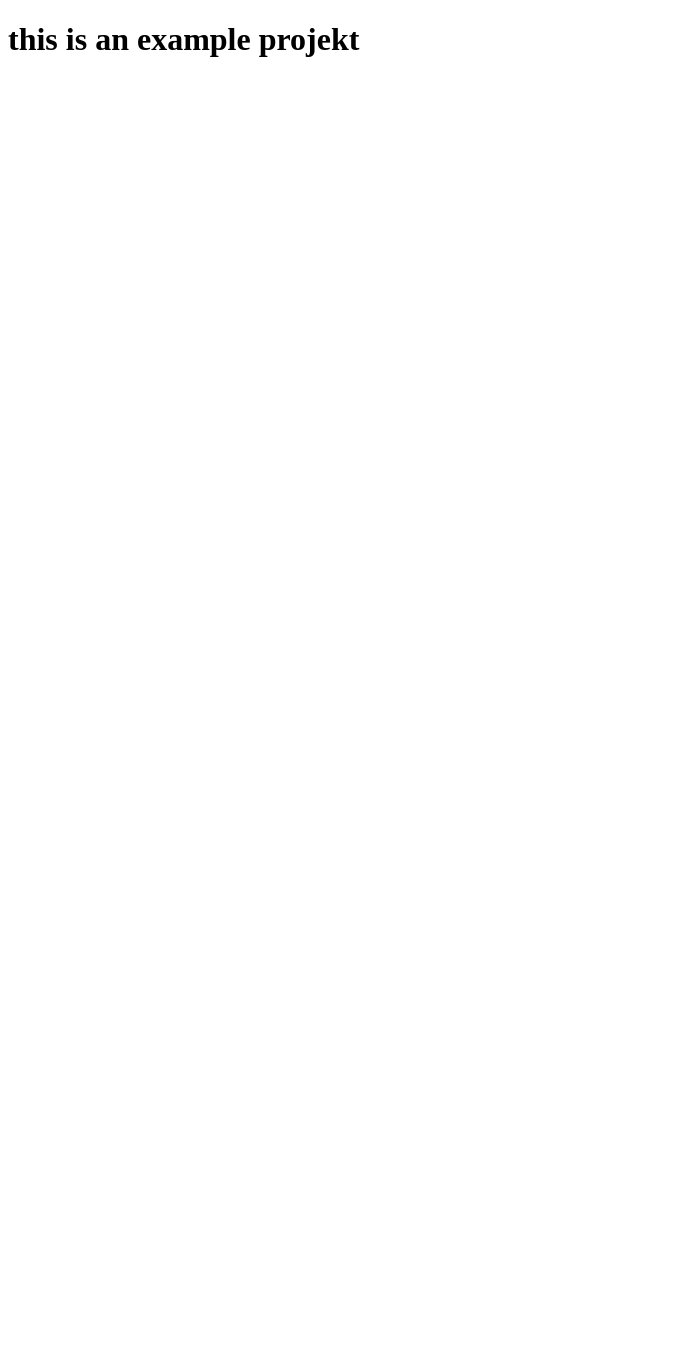
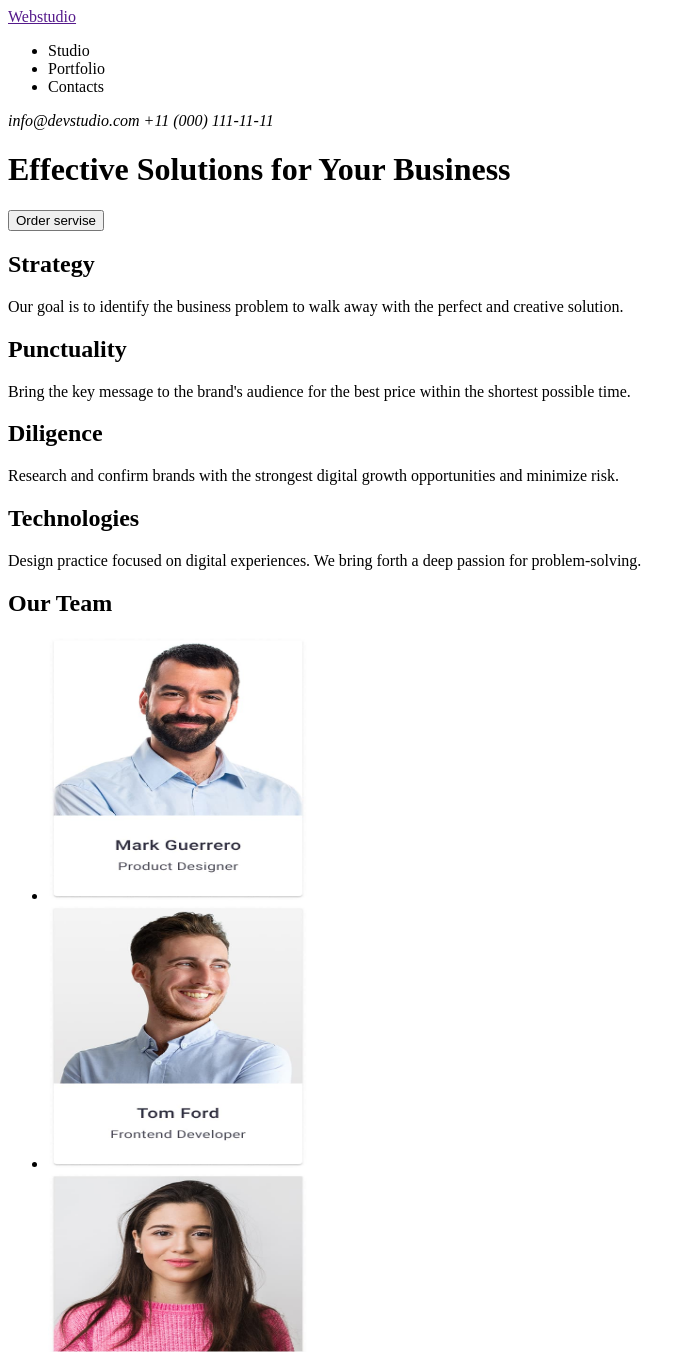
Before and after one commit to George-Riabov/goit-markup-hw-01, a plain HTML site: page index.html in a window 1280 px wide. Shown: the top 1352 px of the page, without its empty margins (0-696 px from the left). Before the commit the page ends 800 px from the top, so only its background shows below. Drawn offline with Linux system fonts and the light colour scheme.

Commit message:
add initial files

```diff
--- a/index.html
+++ b/index.html
@@ -6,6 +6,87 @@
     <title>Document</title>
   </head>
   <body>
-    <h1>this is an example projekt</h1>
+    <header>
+      <a href="">Webstudio </a>
+      <nav>
+        <ul>
+          <li>Studio</li>
+          <li>Portfolio</li>
+          <li>Contacts</li>
+        </ul>
+      </nav>
+
+      <address>info@devstudio.com +11 (000) 111-11-11</address>
+    </header>
+    <main>
+      <h1>Effective Solutions for Your Business</h1>
+      <button type="button">Order servise</button>
+      <section>
+        <h2>Strategy</h2>
+        <p>
+          Our goal is to identify the business problem to walk away with the
+          perfect and creative solution.
+        </p>
+        <h2>Punctuality</h2>
+        <p>
+          Bring the key message to the brand's audience for the best price
+          within the shortest possible time.
+        </p>
+        <h2>Diligence</h2>
+        <p>
+          Research and confirm brands with the strongest digital growth
+          opportunities and minimize risk.
+        </p>
+        <h2>Technologies</h2>
+        <p>
+          Design practice focused on digital experiences. We bring forth a deep
+          passion for problem-solving.
+        </p>
+      </section>
+      <section>
+        <h2>Our Team</h2>
+        <ul>
+          <li>
+            <img
+              src="images/Team Card 1.jpg"
+              alt="Marks Photo"
+              width="260"
+              height="264"
+            />
+          </li>
+          <li>
+            <img
+              src="images/Team Card 2.jpg"
+              alt="Toms photo"
+              width="260"
+              height="264"
+            />
+          </li>
+          <li>
+            <img
+              src="images/Team Card 3.jpg"
+              alt="Camilas photo"
+              width="260"
+              height="264"
+            />
+          </li>
+          <li>
+            <img
+              src="images/Team Card 4.jpg"
+              alt="Daniels photo"
+              width="260"
+              height="264"
+            />
+          </li>
+        </ul>
+      </section>
+    </main>
+    <footer>
+      <a href="">Webstudio </a>
+      <p>
+        Increase the flow of customers and sales for your business with digital
+        marketing & growth solutions.
+      </p>
+    </footer>
   </body>
 </html>
```
Also changed, not shown: images/Logo.svg (added), images/Team Card 1.jpg (added), images/Team Card 2.jpg (added), images/Team Card 3.jpg (added), images/Team Card 4.jpg (added), 2 other files.
